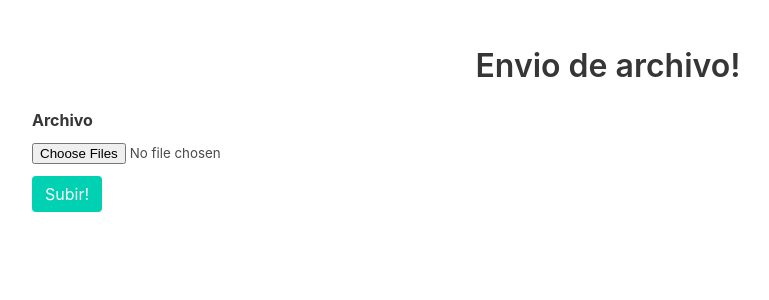
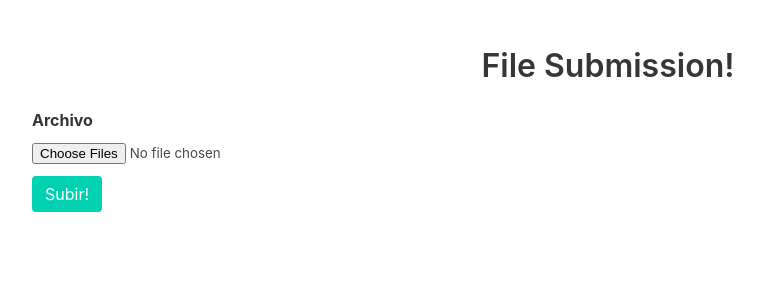
Before and after one commit to Obsinqsob01/lap_controller, a Flask app: page /send-file in a window 1280 px wide. Shown: the part 52-352 px from the top of the page, without its empty margins (32-801 px from the left). Run offline with Flask 2, Linux system fonts and the light colour scheme.

Commit message:
Translated send-file.html from spanish to english

```diff
--- a/templates/send-file.html
+++ b/templates/send-file.html
@@ -1,6 +1,6 @@
 {% extends "layout.html" %}
 {% block content %}
-  <h1 class="title text-center">Envio de archivo!</h1>
+  <h1 class="title text-center">File Submission!</h1>
 
   <div class="field">
     <label class="label" for="archivoEntrada">Archivo</label>
```
